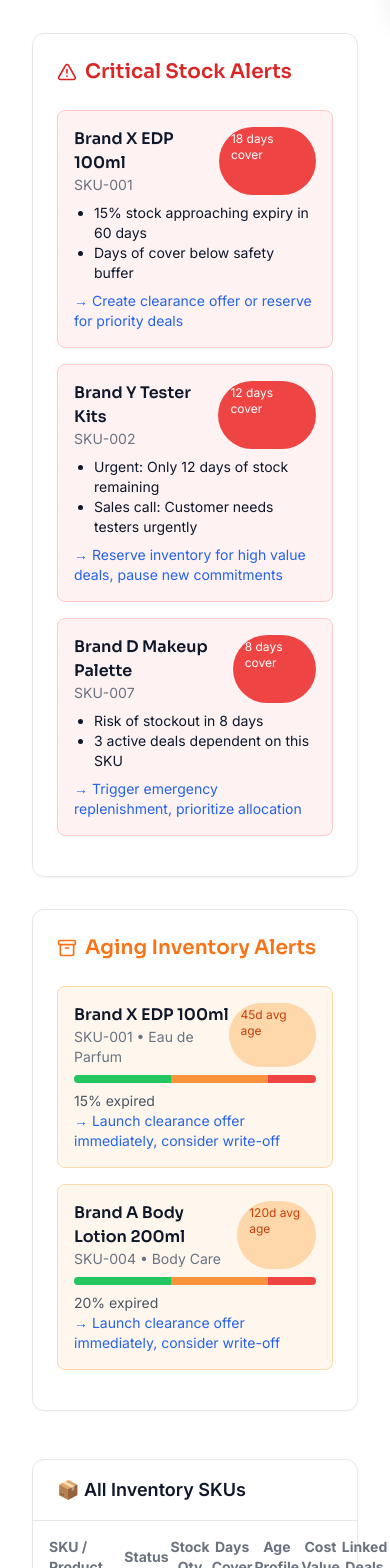
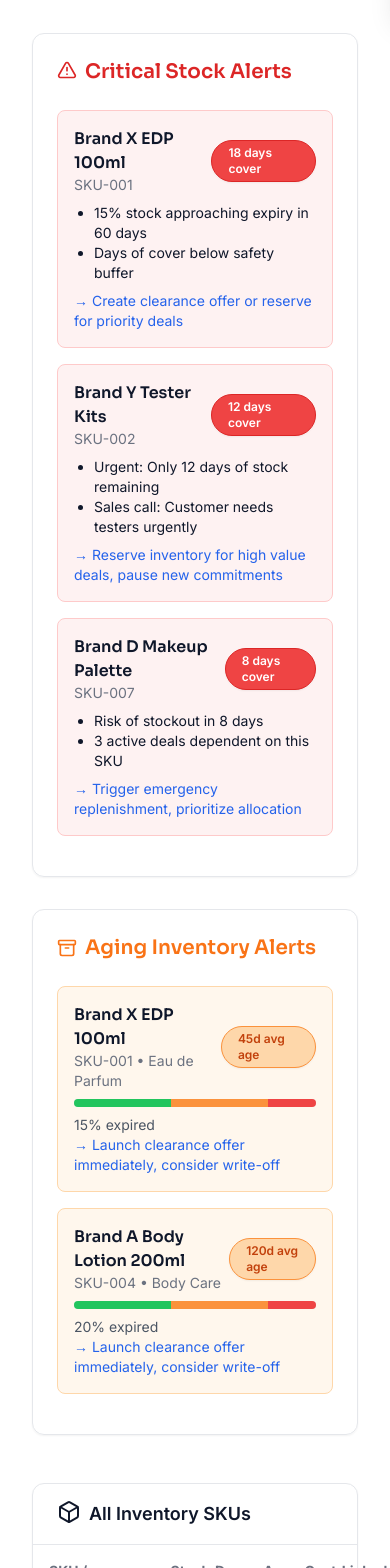
Before and after one commit to stratsync-rohit/revenue-intelligence-dashboard-tionale-v4, a React (Vite) app in the folder client/: page /inventory in a window 390 px wide. Shown: the part 880-2448 px from the top of the page. Built offline with nearby package versions, Linux system fonts and the light colour scheme; no server answers.

Commit message:
make mobile compatible of inventory components

```diff
--- a/client/src/pages/Inventory.tsx
+++ b/client/src/pages/Inventory.tsx
@@ -4,10 +4,12 @@ import {
   Archive,
   DollarSign,
   Package,
+   Box,
+
   CheckCircle,
 } from "lucide-react";
 
-/* ===================== DATA (API READY) ===================== */
+
 
 const inventoryStats = [
   {
@@ -173,7 +175,7 @@ const inventorySkus = [
   },
 ];
 
-/* ===================== MAIN PAGE ===================== */
+
 
 const Inventory: React.FC = () => {
   const [selectedSku, setSelectedSku] = useState<any>(null);
@@ -192,18 +194,18 @@ const Inventory: React.FC = () => {
   return (
     <div className="min-h-screen bg-white px-8 py-10 space-y-12 relative">
 
-      {/* ===== TOP KPI CARDS ===== */}
+
       <div className="grid grid-cols-1 sm:grid-cols-2 lg:grid-cols-5 gap-6">
         {inventoryStats.map((stat, i) => (
           <StatCard key={i} {...stat} />
         ))}
       </div>
 
-      {/* ===== ALERTS SECTION ===== */}
+
       <div className="grid grid-cols-1 lg:grid-cols-2 gap-8">
         <div className="rounded-xl border p-6 shadow-sm">
           <h2 className="text-xl font-semibold text-red-600 flex items-center gap-2 mb-6">
-            <AlertTriangle size={20} />
+            <AlertTriangle className="mb-1" size={20} />
             Critical Stock Alerts
           </h2>
 
@@ -224,10 +226,10 @@ const Inventory: React.FC = () => {
         </div>
       </div>
 
-      {/* ===== SKU TABLE ===== */}
+
       <div className="rounded-xl border shadow-sm">
-        <div className="px-6 py-4 border-b font-semibold text-lg">
-          📦 All Inventory SKUs
+        <div className=" flex px-6 py-4 border-b font-semibold text-lg">
+          < Box className="mr-2" /> All Inventory SKUs
         </div>
 
         <table className="w-full text-sm">
@@ -253,7 +255,7 @@ const Inventory: React.FC = () => {
         </table>
       </div>
 
-      {/* ===== SIDE DRAWER ===== */}
+
       <DrawerOverlay isOpen={isDrawerOpen} onClose={closeDrawer} />
       <SkuDrawer sku={selectedSku} isOpen={isDrawerOpen} onClose={closeDrawer} />
     </div>
@@ -287,12 +289,12 @@ const StatCard = ({ title, value, sub, color, icon }: any) => (
 
 const CriticalCard = ({ title, sku, badge, points, action }: any) => (
   <div className="bg-red-50 border border-red-200 rounded-lg p-4 mb-4">
-    <div className="flex justify-between mb-2">
+    <div className="flex justify-between items-center mb-2">
       <div>
         <h4 className="font-semibold">{title}</h4>
         <p className="text-sm text-gray-500">{sku}</p>
       </div>
-      <span className="bg-red-500 text-white text-xs px-3 py-1 rounded-full">
+      <span className="inline-flex items-center bg-red-500 text-white text-xs font-semibold px-4 py-1 rounded-full shadow-sm border border-red-600">
         {badge}
       </span>
     </div>
@@ -307,12 +309,12 @@ const CriticalCard = ({ title, sku, badge, points, action }: any) => (
 
 const AgingCard = ({ title, sku, badge, expired }: any) => (
   <div className="bg-orange-50 border border-orange-200 rounded-lg p-4 mb-4">
-    <div className="flex justify-between mb-2">
+    <div className="flex justify-between items-center mb-2">
       <div>
         <h4 className="font-semibold">{title}</h4>
         <p className="text-sm text-gray-500">{sku}</p>
       </div>
-      <span className="bg-orange-200 text-orange-700 text-xs px-3 py-1 rounded-full">
+      <span className="inline-flex items-center bg-orange-200 text-orange-700 text-xs font-semibold px-4 py-1 rounded-full shadow-sm border border-orange-400">
         {badge}
       </span>
     </div>
```
